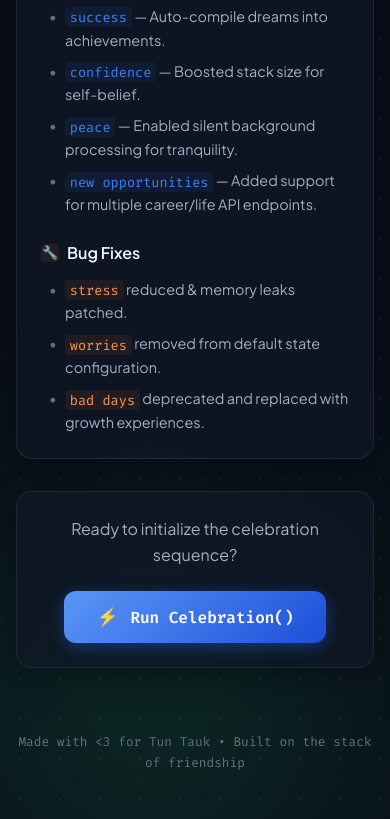
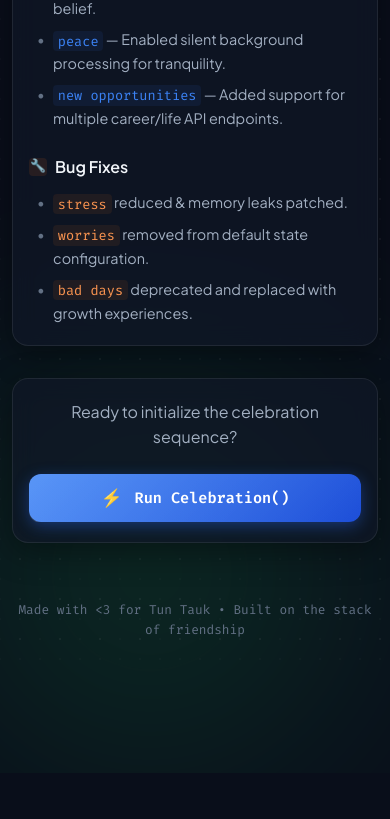
Before and after one commit to AyeChanHtunNaing/tuntauk-27, a website built with Vite: page index.html in a window 390 px wide. Shown: the part 1181-2000 px from the top of the page. After the commit the page ends 1954 px from the top, so only its background shows below. Built offline with nearby package versions, Linux system fonts and the light colour scheme.

Commit message:
feat: configure GitHub Pages hosting and enhance mobile responsiveness

```diff
--- a/style.css
+++ b/style.css
@@ -568,3 +568,26 @@ body {
     font-size: 0.95rem;
   }
 }
+
+@media (max-width: 480px) {
+  .card-body {
+    padding: 1.25rem 1rem;
+  }
+  .container {
+    padding: 2rem 0.75rem;
+    gap: 1.5rem;
+  }
+  .main-title {
+    font-size: 1.85rem;
+  }
+  .btn {
+    padding: 0.8rem 1.5rem;
+    font-size: 0.95rem;
+    width: 100%;
+    justify-content: center;
+  }
+  .status-badge {
+    font-size: 0.75rem;
+    padding: 0.3rem 0.8rem;
+  }
+}
--- /dev/null
+++ b/vite.config.js
@@ -0,0 +1,5 @@
+import { defineConfig } from 'vite';
+
+export default defineConfig({
+  base: '/tuntauk-27/',
+});
```
Also changed, not shown: .github/workflows/deploy.yml (added).
